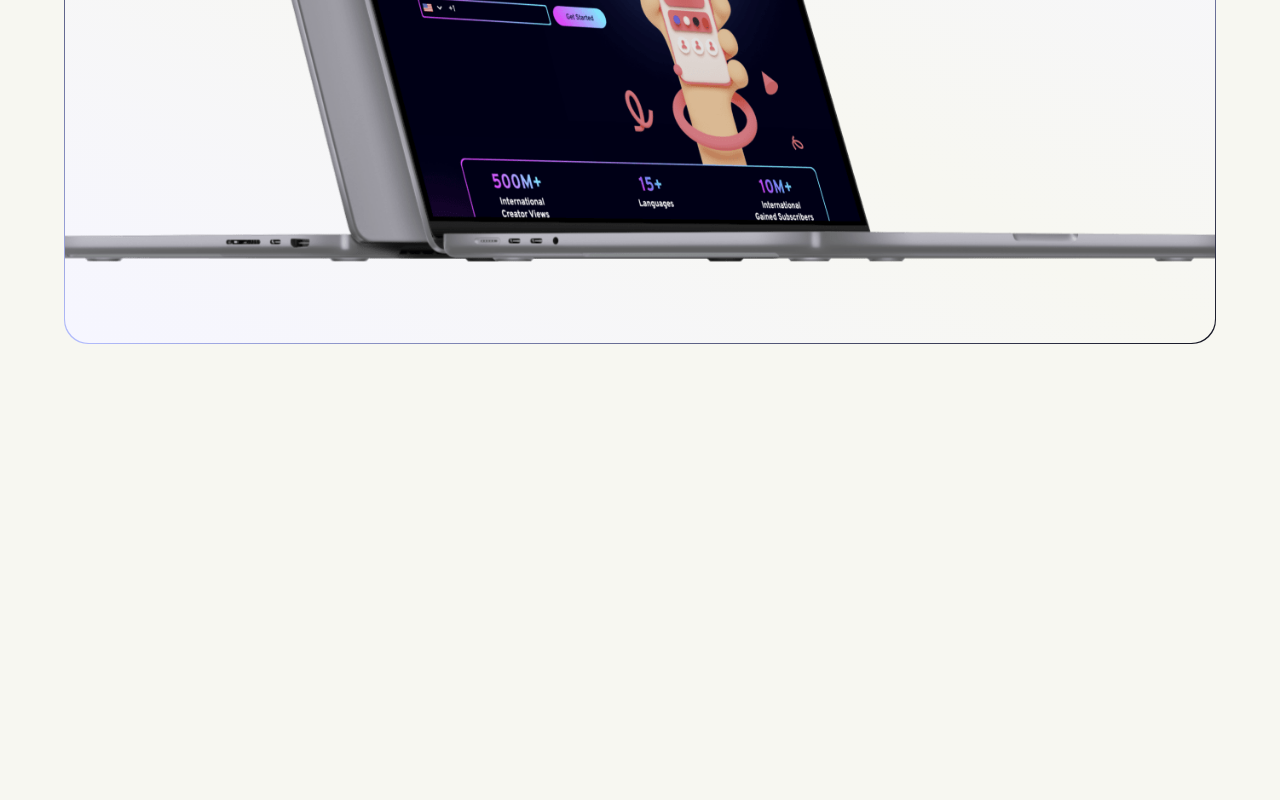
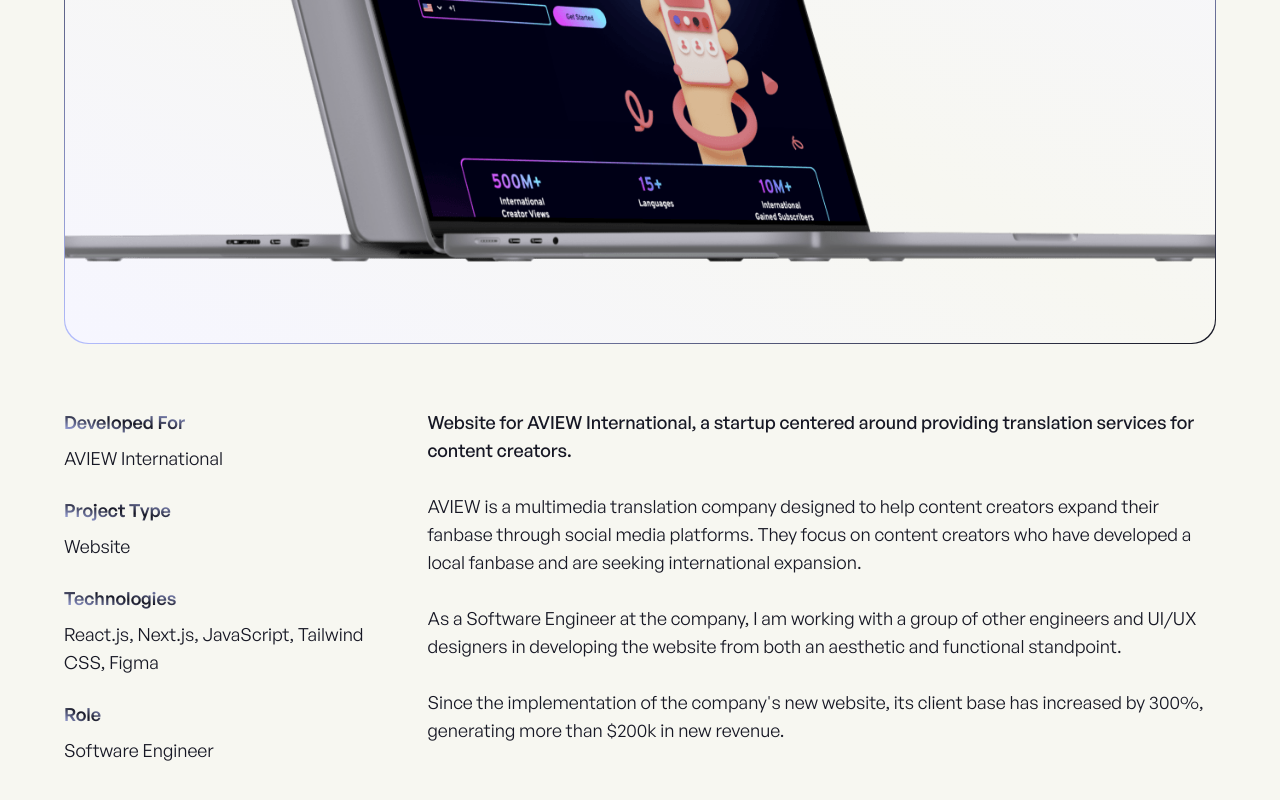
Before and after one commit to qiaoandrew/personal-website, a Next.js app: page /projects/aview in a window 1280 px wide. Shown: the part 628-1428 px from the top of the page. Before the commit the page ends 1008 px from the top, so only its background shows below. Built offline with nearby package versions, Linux system fonts and the light colour scheme.

Commit message:
Start project description section

```diff
--- a/components/layout/Grid.jsx
+++ b/components/layout/Grid.jsx
@@ -5,7 +5,7 @@
  */
 export default function Grid({ children }) {
   return (
-    <div className="grid grid-cols-1 gap-6 3xs:gap-7 2xs:gap-8 md:grid-cols-2 2xl:gap-12 3xl:gap-16">
+    <div className="grid grid-cols-1 gap-6 3xs:gap-7 2xs:gap-8 md:grid-cols-2 2xl:gap-12">
       {children}
     </div>
   );
--- a/components/navigation/Header.jsx
+++ b/components/navigation/Header.jsx
@@ -126,7 +126,7 @@
 function MobileMenu({ isMenuOpen, setIsMenuOpen }) {
   return (
     <nav
-      className={`transition-300 absolute top-[calc(100%+24px)] flex w-full flex-col gap-6 rounded-2xl border border-purple bg-lightPurple bg-opacity-20 py-6 text-center backdrop-blur-md dark:border-darkPurple dark:bg-darkPurple dark:bg-opacity-5 xl:hidden ${
+      className={`transition-300 absolute top-[calc(100%+24px)] flex w-full flex-col gap-5 rounded-2xl border border-purple bg-lightPurple bg-opacity-20 py-6 text-center backdrop-blur-md dark:border-darkPurple dark:bg-darkPurple dark:bg-opacity-5 3xs:gap-6 xl:hidden ${
         isMenuOpen ? 'opacity-100' : 'opacity-0'
       }`}
     >
--- a/components/sections/home/Experiences.jsx
+++ b/components/sections/home/Experiences.jsx
@@ -62,12 +62,12 @@
         {experience.company}
       </p>
       <div className="relative z-20 hidden flex-wrap gap-x-4 gap-y-3 2xs:flex sm:gap-x-6 md:gap-x-4 2xl:gap-x-5 3xl:gap-x-6">
-        <div className="flex items-center gap-2 rounded-xl border border-purple bg-beige bg-opacity-40 py-1.5 px-3 dark:border-darkPurple dark:bg-black dark:bg-opacity-30 sm:gap-2.5 sm:rounded-2xl sm:py-2.5 sm:pl-4 sm:pr-4.5 md:gap-2 md:rounded-xl md:py-1.5 md:px-3 2xl:rounded-2xl 2xl:py-2.5 2xl:pl-4 2xl:pr-4.5 3xl:gap-3 3xl:py-3 3xl:pl-4.5 3xl:pr-6">
+        <div className="flex items-center gap-2 rounded-xl border border-purple bg-beige bg-opacity-40 py-1.5 px-3 dark:border-darkPurple dark:bg-black dark:bg-opacity-30 sm:gap-2.5 sm:rounded-2xl sm:py-2.5 sm:px-4 md:gap-2 md:rounded-xl md:py-1.5 md:px-3 2xl:rounded-2xl 2xl:py-2.5 3xl:gap-3 3xl:px-4.5 3xl:py-3">
           <p className="text-sm text-black dark:text-lightPurple xs:text-base sm:text-lg md:text-sm 2xl:text-base 3xl:text-lg">
             {experience.duration}
           </p>
         </div>
-        <div className="flex items-center gap-2 rounded-xl border border-purple bg-beige bg-opacity-40 py-1.5 px-3 dark:border-darkPurple dark:bg-black dark:bg-opacity-30 sm:gap-2.5 sm:rounded-2xl sm:py-2.5 sm:pl-4 sm:pr-4.5 md:gap-2 md:rounded-xl md:py-1.5 md:px-3 2xl:rounded-2xl 2xl:py-2.5 2xl:pl-4 2xl:pr-4.5 3xl:gap-3 3xl:py-3 3xl:pl-4.5 3xl:pr-6">
+        <div className="flex items-center gap-2 rounded-xl border border-purple bg-beige bg-opacity-40 py-1.5 px-3 dark:border-darkPurple dark:bg-black dark:bg-opacity-30 sm:gap-2.5 sm:rounded-2xl sm:py-2.5 sm:px-4 md:gap-2 md:rounded-xl md:py-1.5 md:px-3 2xl:rounded-2xl 2xl:py-2.5 3xl:gap-3 3xl:py-3 3xl:px-4.5">
           <p className="text-sm text-black dark:text-lightPurple xs:text-base sm:text-lg md:text-sm 2xl:text-base 3xl:text-lg">
             {experience.location}
           </p>
--- a/components/sections/projects/ProjectDescription.jsx
+++ b/components/sections/projects/ProjectDescription.jsx
@@ -1,3 +1,34 @@
 export default function ProjectDescription({ project }) {
-  return <section></section>;
+  return (
+    <section className="mb-12">
+      <div className="grid gap-9 2xs:gap-12 lg:grid-cols-[1fr_2fr] 2xl:grid-cols-[2fr_5fr]">
+        <div className="flex flex-col gap-5 2xs:gap-6">
+          {project.points.map((point, i) => (
+            <div key={`point-${i}`}>
+              <p className="mb-0.5 text-base font-[550] 2xs:mb-1 sm:mb-2 sm:text-lg lg:mb-1 lg:text-base 2xl:mb-2 2xl:text-lg">
+                <span className="gradient-text gradient-main-light dark:gradient-main-dark">
+                  {point.title}
+                </span>
+              </p>
+              <p className="text-base text-black dark:text-beige sm:text-lg lg:text-base 2xl:text-lg">
+                {point.text}
+              </p>
+            </div>
+          ))}
+        </div>
+        <div className="flex flex-col gap-4 2xs:gap-5 sm:gap-7 lg:gap-5 2xl:gap-7">
+          {project.summary.map((text, i) => (
+            <p
+              className={`text-base text-black dark:text-beige sm:text-lg lg:text-base 2xl:text-lg ${
+                i === 0 && 'font-medium'
+              }`}
+              key={`summary-${i}`}
+            >
+              {text}
+            </p>
+          ))}
+        </div>
+      </div>
+    </section>
+  );
 }
--- a/constants/constants.js
+++ b/constants/constants.js
@@ -28,7 +28,6 @@
   {
     route: '/projects/pethsapp',
     title: 'Pethsapp',
-    type: 'Mobile App',
     mockups: [
       pethsapp1Light,
       pethsapp1Dark,
@@ -37,56 +36,36 @@
       pethsapp3Light,
       pethsapp3Dark,
     ],
-    pageDescription:
+    description:
       "Pethsapp is my former high school's official mobile application. I led a team of developers and designers in revamping it using Flutter and Firebase.",
-    descriptions: [
+    summary: [
+      'Pethsapp is the official mobile application of Pierre Elliott Trudeau High School and is used by over 1200 members of the school community.',
+      'At the peak of the COVID-19 pandemic, I began to notice a large population of students feeling removed from the school atmosphere.',
+      'Looking around me, I noticed a boom in technology, led by apps like Zoom. It then became obvious to me that technology was instrumental in tying the community back together.',
+      "Thus, I started working on Pethsapp, my high school's mobile application. Throughout development, I led a team of developers and designers in revamping the app's user interface and functionalities.",
+      'Available on the App Store and Google Play, the app is used by over 1200 members of the school community. Its purpose is to provide users with up-to-date announcements, resources, essential links, and more.',
+    ],
+    points: [
       {
-        id: 'description-1',
-        text: 'Pethsapp is the official mobile application of Pierre Elliott Trudeau High School and is used by over 1200 members of the school community.',
-      },
-      {
-        id: 'description-2',
-        text: 'At the peak of the COVID-19 pandemic, I began to notice a large population of students feeling removed from the school atmosphere.',
-      },
-      {
-        id: 'description-3',
-        text: 'Looking around me, I noticed a boom in technology, led by apps like Zoom. It then became obvious to me that technology was instrumental in tying the community back together.',
-      },
-      {
-        id: 'description-4',
-        text: "Thus, I started working on Pethsapp, my high school's mobile application. Throughout development, I led a team of developers and designers in revamping the app's user interface and functionalities.",
-      },
-      {
-        id: 'description-5',
-        text: 'Available on the App Store and Google Play, the app is used by over 1200 members of the school community. Its purpose is to provide users with up-to-date announcements, resources, essential links, and more.',
-      },
-    ],
-    infos: [
-      {
-        id: 'info-1',
         title: 'Developed For',
         text: 'Pierre Elliott Trudeau High School',
       },
-      { id: 'info-2', title: 'Project Type', text: 'Mobile App' },
+      { title: 'Project Type', text: 'Mobile App' },
       {
-        id: 'info-3',
         title: 'Technologies',
         text: 'Flutter, Dart, Firebase, Figma',
       },
       {
-        id: 'info-4',
         title: 'Roles',
         text: 'Software Engineer, UI/UX Designer',
       },
     ],
     buttons: [
       {
-        id: 'button-1',
         text: 'App Store',
         link: 'https://apps.apple.com/ca/app/pethsapp/id1544635100',
       },
       {
-        id: 'button-2',
         text: 'Google Play',
         link: 'https://play.google.com/store/apps/details?id=com.trudeausac.pethsapp&hl=en_CA&gl=US',
       },
@@ -97,40 +76,26 @@
     title: 'CREATE Markham',
     type: 'Website',
     mockups: [create1, create2, create3],
-    pageDescription:
+    description:
       "As Technology Chairperson of CREATE Markham, I revamped their website using HTML, CSS, and JavaScript to enhance the organization's digital presence.",
-    descriptions: [
+    summary: [
+      'Website for CREATE Markham, a youth-led non-profit organization based in Markham, Ontario.',
+      'CREATE stands for Cultivating Realistic and Effective Actions Towards Everyone. They host an annual wintertime conference, followed by a summertime outdoors retreat centered around personal growth within the Markham youth.',
+      'Throughout the conference, delegates learn essential leadership, collaboration, and communication skills, preparing them for their future endeavors.',
+      'As Technology Chairperson from 2021-2022, I revamped their website, helping the organization to expand and solidify their digital presence.',
+    ],
+    points: [
+      { title: 'Developed For', text: 'CREATE Markham' },
+      { title: 'Project Type', text: 'Website' },
       {
-        id: 'description-1',
-        text: 'Website for CREATE Markham, a youth-led non-profit organization based in Markham, Ontario.',
-      },
-      {
-        id: 'description-2',
-        text: 'CREATE stands for Cultivating Realistic and Effective Actions Towards Everyone. They host an annual wintertime conference, followed by a summertime outdoors retreat centered around personal growth within the Markham youth.',
-      },
-      {
-        id: 'description-3',
-        text: 'Throughout the conference, delegates learn essential leadership, collaboration, and communication skills, preparing them for their future endeavors.',
-      },
-      {
-        id: 'description-4',
-        text: 'As Technology Chairperson from 2021-2022, I revamped their website, helping the organization to expand and solidify their digital presence.',
-      },
-    ],
-    infos: [
-      { id: 'info-1', title: 'Developed For', text: 'CREATE Markham' },
-      { id: 'info-2', title: 'Project Type', text: 'Website' },
-      {
-        id: 'info-3',
         title: 'Technologies',
         text: 'React.js, Next.js, TypeScript, Tailwind CSS, Firebase, Figma',
       },
-      { id: 'info-4', title: 'Roles', text: 'Developer, UI/UX Designer' },
+      { title: 'Roles', text: 'Developer, UI/UX Designer' },
     ],
     buttons: [
-      { id: 'button-1', text: 'Website', link: 'https://createmarkham.ca/' },
+      { text: 'Website', link: 'https://createmarkham.ca/' },
       {
-        id: 'button-2',
         text: 'GitHub Repository',
         link: 'https://github.com/CREATE-Conference/create-website',
       },
@@ -141,40 +106,26 @@
     title: 'AVIEW',
     type: 'Website',
     mockups: [aview1, aview2, aview3],
-    pageDescription:
+    description:
       "As a Software Engineer at AVIEW International, I led a team in developing their website using Next.js, streamlining the startup's digital growth.",
-    descriptions: [
+    summary: [
+      'Website for AVIEW International, a startup centered around providing translation services for content creators.',
+      'AVIEW is a multimedia translation company designed to help content creators expand their fanbase through social media platforms. They focus on content creators who have developed a local fanbase and are seeking international expansion.',
+      'As a Software Engineer at the company, I am working with a group of other engineers and UI/UX designers in developing the website from both an aesthetic and functional standpoint.',
+      "Since the implementation of the company's new website, its client base has increased by 300%, generating more than $200k in new revenue.",
+    ],
+    points: [
+      { title: 'Developed For', text: 'AVIEW International' },
+      { title: 'Project Type', text: 'Website' },
       {
-        id: 'description-1',
-        text: 'Website for AVIEW International, a startup centered around providing translation services for content creators.',
-      },
-      {
-        id: 'description-2',
-        text: 'AVIEW is a multimedia translation company designed to help content creators expand their fanbase through social media platforms. They focus on content creators who have developed a local fanbase and are seeking international expansion.',
-      },
-      {
-        id: 'description-3',
-        text: 'As a Software Engineer at the company, I am working with a group of other engineers and UI/UX designers in developing the website from both an aesthetic and functional standpoint.',
-      },
-      {
-        id: 'description-4',
-        text: "Since the implementation of the company's new website, its client base has increased by 300%, generating more than $200k in new revenue.",
-      },
-    ],
-    infos: [
-      { id: 'info-1', title: 'Developed For', text: 'AVIEW International' },
-      { id: 'info-2', title: 'Project Type', text: 'Website' },
-      {
-        id: 'info-3',
         title: 'Technologies',
         text: 'React.js, Next.js, JavaScript, Tailwind CSS, Figma',
       },
-      { id: 'info-4', title: 'Role', text: 'Software Engineer' },
+      { title: 'Role', text: 'Software Engineer' },
     ],
     buttons: [
-      { id: 'button-1', text: 'Website', link: 'https://www.aviewint.com/' },
+      { text: 'Website', link: 'https://www.aviewint.com/' },
       {
-        id: 'button-2',
         text: 'GitHub Repository',
         link: 'https://github.com/Aview-International/aviewint-website',
       },
@@ -192,37 +143,24 @@
       tsac3Light,
       tsac3Dark,
     ],
-    pageDescription:
+    description:
       "As Technology Chairperson on my high school's student council during my senior year of high school, I revamped the council's website using Next.js and Firebase.",
-    descriptions: [
+    summary: [
+      "Website developed for Pierre Elliott Trudeau High School's Student Activities Council (TSAC).",
+      "TSAC is Pierre Elliott Trudeau High School's student council and represents the student body and makes decisions on its behalf.",
+      "Using TSAC's website, students are able to learn about the council and the school, including its clubs, external opportunities, and more.",
+      "As Technology Chairperson during my senior year in high school, my role was the enhance the school's technologies including our school app and student council website.",
+    ],
+    points: [
+      { title: 'Developed For', text: 'TSAC' },
+      { title: 'Project Type', text: 'Website' },
       {
-        id: 'description-1',
-        text: "Website developed for Pierre Elliott Trudeau High School's Student Activities Council (TSAC).",
-      },
-      {
-        id: 'description-2',
-        text: "TSAC is Pierre Elliott Trudeau High School's student council and represents the student body and makes decisions on its behalf.",
-      },
-      {
-        id: 'description-3',
-        text: "Using TSAC's website, students are able to learn about the council and the school, including its clubs, external opportunities, and more.",
-      },
-      {
-        id: 'description-4',
-        text: "As Technology Chairperson during my senior year in high school, my role was the enhance the school's technologies including our school app and student council website.",
-      },
-    ],
-    infos: [
-      { id: 'info-1', title: 'Developed For', text: 'TSAC' },
-      { id: 'info-2', title: 'Project Type', text: 'Website' },
-      {
-        id: 'info-3',
         title: 'Technologies',
         text: 'React.js, Next.js, JavaScript, Firebase, Figma',
       },
-      { id: 'info-4', title: 'Roles', text: 'Developer, UI/UX Designer' },
+      { title: 'Roles', text: 'Developer, UI/UX Designer' },
     ],
-    buttons: [{ id: 'button-1', text: 'Website', link: 'https://tsac.ca/' }],
+    buttons: [{ text: 'Website', link: 'https://tsac.ca/' }],
   },
 ];
 
--- a/tailwind.config.js
+++ b/tailwind.config.js
@@ -36,7 +36,7 @@
       '8xl': ['48px', '80px'],
       '9xl': ['56px', '88px'],
       '10xl': ['72px', '112px'],
-      '11xl': ['80px', '120px'],
+      '11xl': ['80px', '118px'],
     },
     fontFamily: {
       sans: ['GeneralSans-Variable', 'sans-serif'],
```
Also changed, not shown: components/sections/projects/ProjectIntro.jsx (+7 -2 lines).
